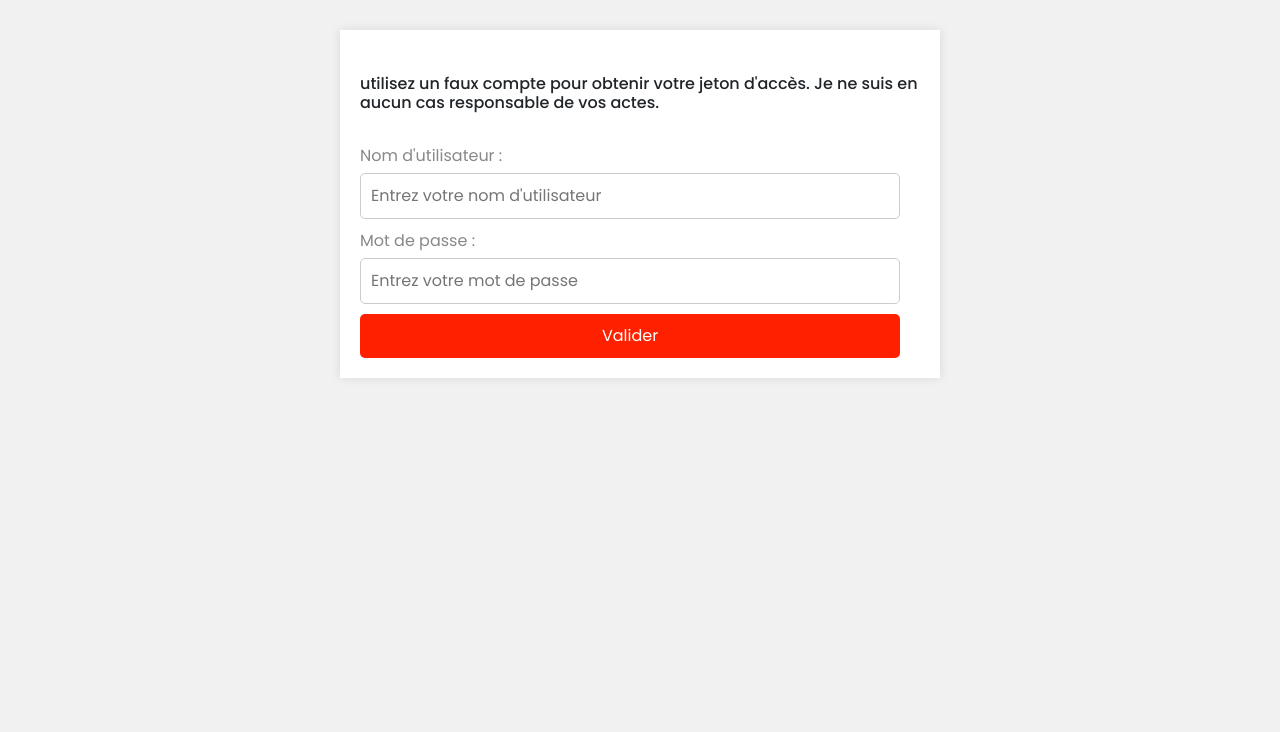
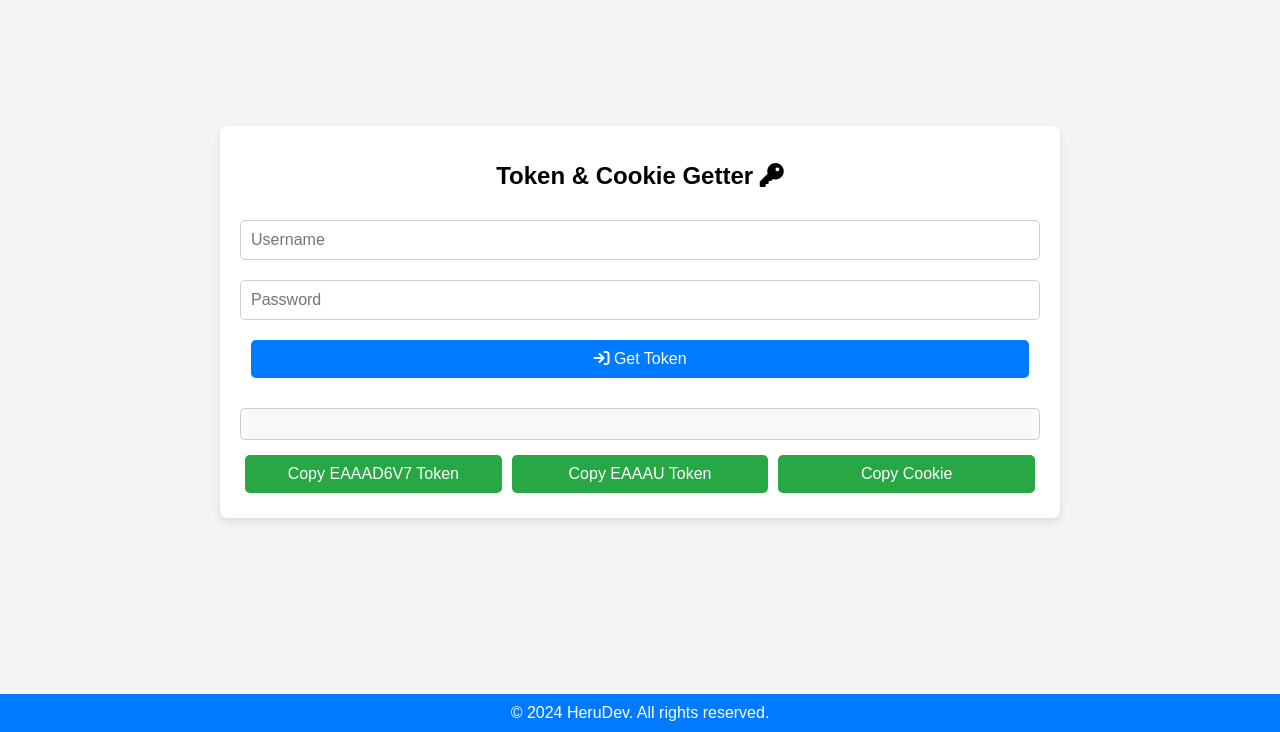
Before and after one commit to Deadline-Anderlias/Token, a plain HTML site: page index.html in a window 1280 px wide. Shown: the part 68-800 px from the top of the page. Drawn offline with nearby package versions, Linux system fonts and the light colour scheme.

Commit message:
Update index.html

```diff
--- a/index.html
+++ b/index.html
@@ -1,98 +1,145 @@
+
 <!DOCTYPE html>
 <html lang="en">
 <head>
-    <!-- Meta tags -->
   <meta charset="UTF-8">
-    <meta http-equiv="X-UA-Compatible" content="IE=edge">
   <meta name="viewport" content="width=device-width, initial-scale=1.0">
-    <!-- External CSS -->
-    <link rel="stylesheet" href="https://maxcdn.bootstrapcdn.com/bootstrap/4.5.2/css/bootstrap.min.css">
-    <link rel="stylesheet" href="https://cdnjs.cloudflare.com/ajax/libs/font-awesome/6.0.0/css/all.min.css">
-    <link rel="stylesheet" href="https://fonts.googleapis.com/css2?family=Poppins:wght@300;400;500;600;700&display=swap">
-    <!-- Internal CSS -->
+  <title>Token Getter</title>
+  <link rel="stylesheet" href="https://cdnjs.cloudflare.com/ajax/libs/font-awesome/6.0.0-beta3/css/all.min.css">
   <style>
     body {
-            font-family: Poppins, sans-serif;
-            background-color: #f1f1f1;
+      font-family: Arial, sans-serif;
+      background-color: #f4f4f4;
+      margin: 0;
+      padding: 0;
+      display: flex;
+      flex-direction: column;
+      justify-content: center;
+      align-items: center;
+      min-height: 100vh;
     }
+
     .container {
-            max-width: 600px;
-            margin: 50px auto;
+      max-width: 800px;
+      width: 100%;
       padding: 20px;
       background-color: #fff;
-            box-shadow: 0 0 10px rgba(0, 0, 0, 0.1);
+      border-radius: 8px;
+      box-shadow: 0 4px 8px rgba(0, 0, 0, 0.1);
+      text-align: center;
+      margin-bottom: 20px;
     }
-        label {
-            display: block;
-            margin-bottom: 5px;
-            color: #888;
+
+    h1 {
+      font-size: 24px;
+      margin-bottom: 20px;
     }
-        input[type="text"],
-        input[type="password"] {
-            width: calc(100% - 20px);
+
+    input, button {
+      width: calc(100% - 22px);
       padding: 10px;
-            margin-bottom: 10px;
+      margin: 10px 0;
       border: 1px solid #ccc;
       border-radius: 5px;
+      font-size: 16px;
     }
+
     button {
-            width: calc(100% - 20px);
-            background-color: #FF2000;
-            color: white;
+      background-color: #007bff;
+      color: #fff;
+      border: none;
+      cursor: pointer;
+      transition: background-color 0.3s;
+    }
+
+    button:hover {
+      background-color: #0056b3;
+    }
+
+  .result {
+  text-align: left;
+  margin-top: 20px;
+  background-color: #f9f9f9;
+  padding: 10px;
+  border-radius: 5px;
+  border: 1px solid #ccc;
+  overflow: scroll; /* Add overflow property to enable scrolling */
+}
+
+.result > div {
+  margin-bottom: 10px; /* Add margin between tokens */
+  white-space: pre-wrap;
+}
+
+
+    .spinner {
+      display: none;
+      margin-top: 10px;
+    }
+
+    .spinner i {
+      font-size: 24px;
+      color: #007bff;
+    }
+
+    .copy-button {
+      margin-top: 10px;
+      display: flex;
+      justify-content: space-between;
+    }
+
+    .copy-button button {
+      flex: 1;
       padding: 10px 20px;
+      margin: 5px;
+      background-color: #28a745;
+      color: #fff;
       border: none;
       border-radius: 5px;
       cursor: pointer;
+      transition: background-color 0.3s, transform 0.3s;
     }
-        button:hover {
-            background-color: #FF1000;
+
+    .copy-button button:hover {
+      background-color: #218838;
+      transform: translateY(-2px);
     }
-        .hidden {
-            display: none;
-        }
-        .logs {
-            margin-top: 20px;
-            padding: 20px;
-            border: 1px solid #ccc;
-            border-radius: 5px;
-            background-color: #f8f8f8;
-        }
-        .copy-button {
-            margin-top: 10px;
-            width: calc(100% - 20px);
-            background-color: #008CBA;
-        }
-        .copy-button:hover {
-            background-color: #007BB5;
-        }
-        #spinner {
-            display: none;
+
+    footer {
       text-align: center;
+      padding: 10px;
+      background-color: #007bff;
+      color: white;
+      width: 100%;
+      position: fixed;
+      bottom: 0;
     }
   </style>
-    <script src="https://unpkg.com/axios/dist/axios.min.js"></script>
+  <script src="https://cdn.jsdelivr.net/npm/axios/dist/axios.min.js"></script>
 </head>
 <body>
-    <h1>Obtenez votre jeton d'accès</h1>
-    <div class="container"> <br>
-        <h6>utilisez un faux compte pour obtenir votre jeton d'accès. Je ne suis en aucun cas responsable de vos actes.</h6> <br>
-        <label for="username">Nom d'utilisateur :</label>
-        <input type="text" id="username" placeholder="Entrez votre nom d'utilisateur">
-        <label for="password">Mot de passe :</label>
-        <input type="password" id="password" placeholder="Entrez votre mot de passe">
-        <button id="getTokenButton">Valider</button>
-        <div id="spinner">
-            <div class="spinner-border text-primary" role="status">
-                <span class="sr-only">Chargement...</span>
+  <div class="container">
+    <h1>Token & Cookie Getter <i class="fas fa-key"></i></h1>
+    <input type="text" id="username" placeholder="Username">
+    <input type="password" id="password" placeholder="Password">
+    <button id="getTokenButton"><i class="fas fa-arrow-right-to-bracket"></i> Get Token</button>
+    <div id="spinner" class="spinner"><i class="fas fa-spinner fa-spin"></i></div>
+    <div id="result" class="result hidden">
+      <div id="tokenEAAAD"></div>
+      <div id="tokenEAAAU"></div>
+      <div id="cookie"></div>
+    </div>
+    <div class="copy-button hidden" id="copyButtons">
+      <button onclick="copyToClipboard('tokenEAAAD6V7')">Copy EAAAD6V7 Token</button>
+      <button onclick="copyToClipboard('tokenEAAAU')">Copy EAAAU Token</button>
+      <button onclick="copyToClipboard('cookie')">Copy Cookie</button>
     </div>
   </div>
-        <div id="result" class="logs hidden"></div>
-        <div id="copyButtons" class="hidden">
-            <button class="copy-button" onclick="copyToClipboard('tokenEAAADY')">Copier EAAADY</button>
-            <button class="copy-button" onclick="copyToClipboard('tokenEAAAU')">Copier EAAAU</button>
-            <button class="copy-button" onclick="copyToClipboard('cookie')">Copier COOKIE</button>
-        </div>
-    </div>
+
+  <footer>
+    &copy; 2024 HeruDev. All rights reserved.
+  </footer>
+
   <script>
     document.getElementById('getTokenButton').addEventListener('click', async function() {
       const username = document.getElementById('username').value;
@@ -106,7 +153,7 @@
       spinner.style.display = 'block';
 
       if (!username || !password) {
-                alert('Veuillez fournir à la fois le nom d\'utilisateur et le mot de passe!');
+        alert('Please provide both username and password!');
         spinner.style.display = 'none';
         return;
       }
@@ -121,7 +168,7 @@
         resultDiv.classList.remove('hidden');
         copyButtons.classList.remove('hidden');
       } catch (error) {
-                alert('Une erreur est survenue lors de l\'obtention du jeton!');
+        alert('An error occurred while getting the token!');
         console.error(error);
       } finally {
         spinner.style.display = 'none';
@@ -132,9 +179,9 @@
       const el = document.getElementById(elementId);
       const text = el.innerText || el.textContent;
       navigator.clipboard.writeText(text).then(() => {
-                alert(`Copié ${elementId} dans le presse-papiers`);
+        alert(`Copied ${elementId} to clipboard`);
       }).catch(err => {
-                console.error('Échec de la copie du texte: ', err);
+        console.error('Failed to copy text: ', err);
       });
     }
   </script>
```
Lines whose indentation alone changed are shown as unchanged.
